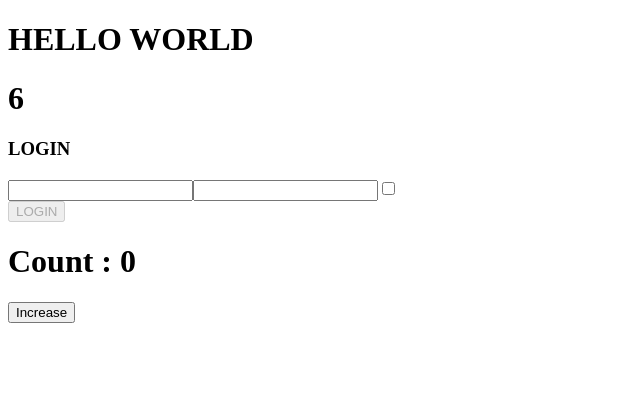
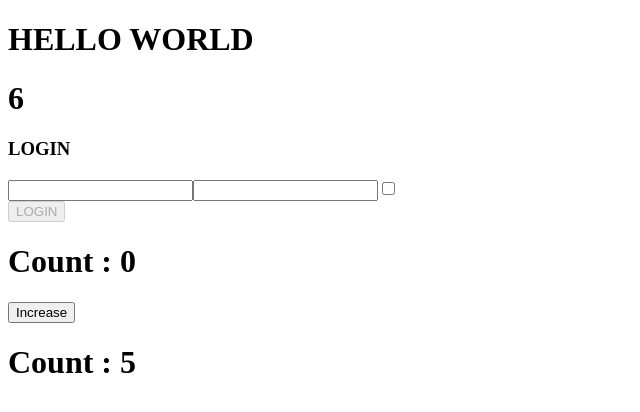
Before and after one commit to Baku305/react-exercises, a React (Create React App) app in the folder react-exercises/: page / in a window 1280 px wide. Shown: the top 412 px of the page, without its empty margins (0-640 px from the left). Built offline with nearby package versions, Linux system fonts and the light colour scheme.

Commit message:
feat/Counter component

```diff
--- /dev/null
+++ b/react-exercises/src/Counter.jsx
@@ -0,0 +1,23 @@
+import React from "react";
+import { useEffect } from "react";
+import { useState } from "react";
+
+
+    export function Counter(){
+
+        const [count, setCount] = useState(0)
+
+        useEffect(()=>{
+            const interval = setInterval(()=>{
+                setCount(count + 1)
+            },1000)
+            return () => {
+                clearInterval(interval)
+            }
+        },[count])
+
+
+
+
+        return <div><h1> Count : {count}</h1></div>
+    }
--- a/react-exercises/src/app.jsx
+++ b/react-exercises/src/app.jsx
@@ -4,6 +4,7 @@
 import { Welcome } from "./Welcome";
 import Login from "./Login";
 import {ClickCounter} from "./ClickCounter"
+import { Counter } from "./Counter";
 
 const onLogin = (state) => {
   console.log(state);
@@ -21,6 +22,7 @@
         <Sum />
         <Login onLogin={onLogin} />
         <ClickCounter onCounterChange = {onCounterChange}/>
+        <Counter/>
       </div>
     </>
   );}
```
